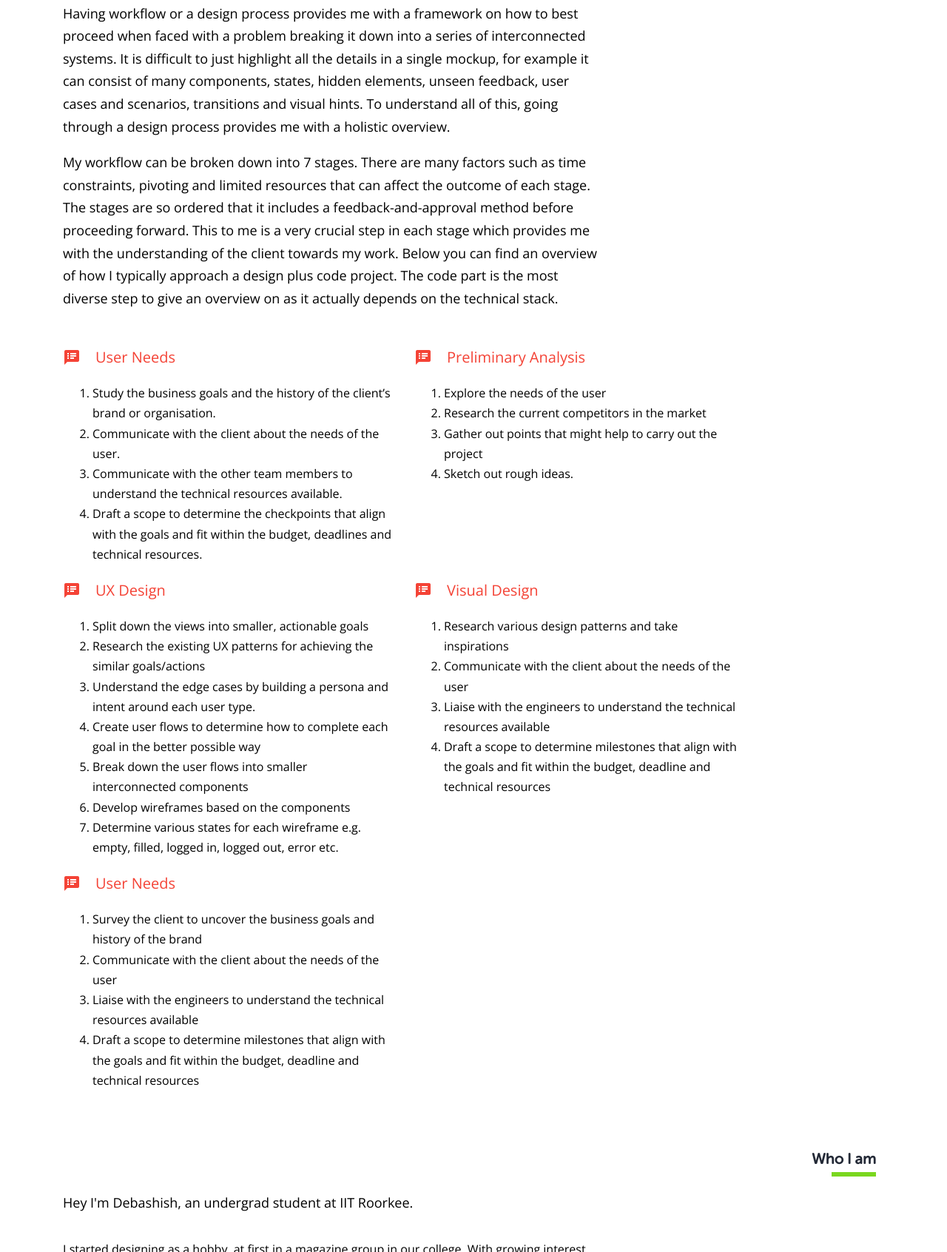
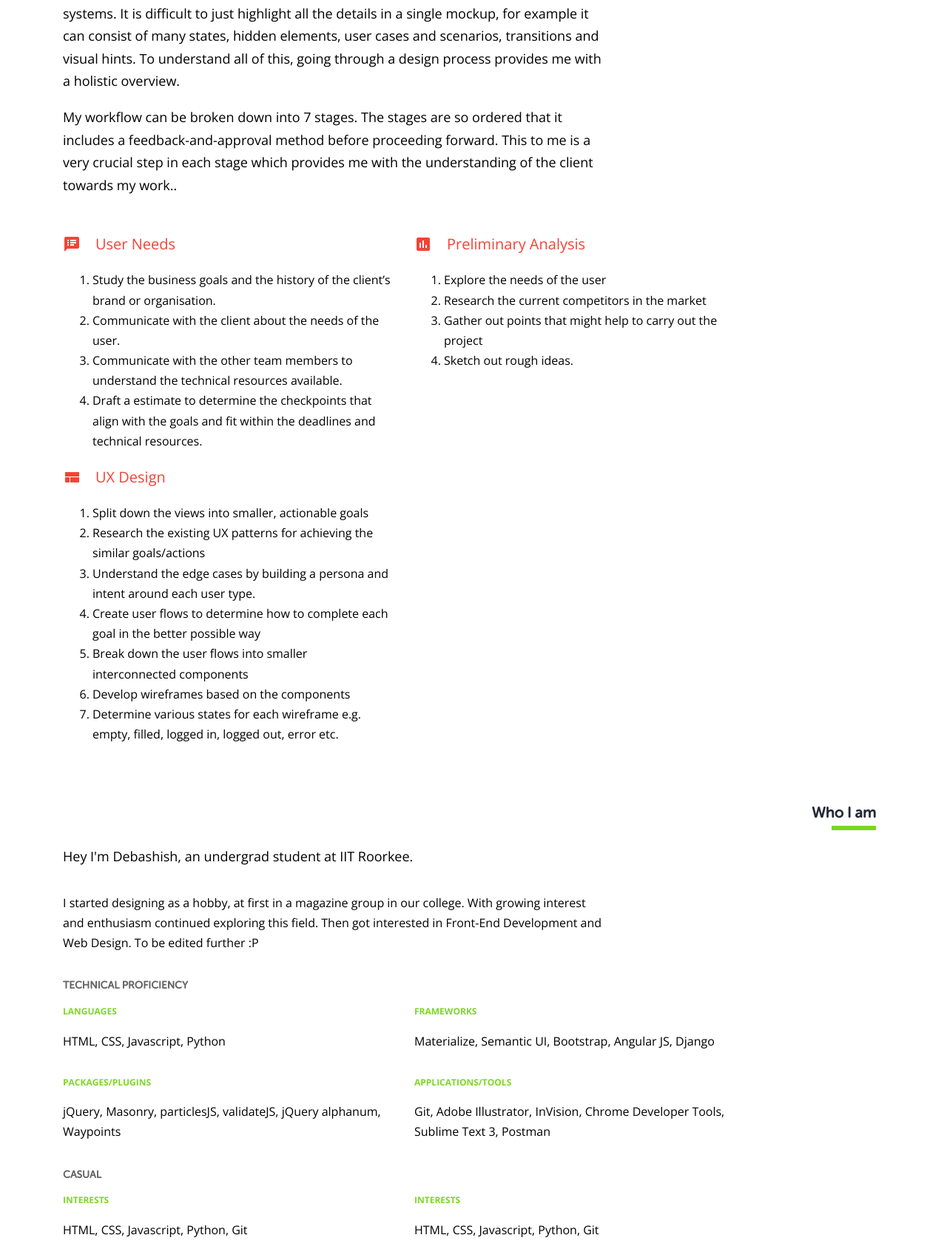
Before and after one commit to theindianotaku/portfolio-old, a plain HTML site: page index.html in a window 1280 px wide. Shown: the part 4042-5734 px from the top of the page at 74% size. Drawn offline with nearby package versions, Linux system fonts and the light colour scheme.

Commit message:
Updated workflow content

```diff
--- a/index.html
+++ b/index.html
@@ -295,7 +295,7 @@
 										<i class="material-icons float-right">arrow_forward</i>
 									</h3>
 									<div class="card-desc-panel" itemprop="text">
-										<p>As my first UX/UI assignment in IMG, I have designed an android app for Channel i Noticeboard following the Material Design Guidelines by Google.</p>
+										<p>A collection of my interests and miscellaneous projects taken up during my stay at IIT Roorkee.</p>
 									</div>
 								</div>
 							</a>
@@ -318,13 +318,10 @@
 			<div class="container">
 				<div class="row p-b-md">
 					<div class="col-xs-12 col-sm-8">
-						<p>Each project is unique so I follow an adaptive and iterative design process that suits the project’s requirement whether it be lean, agile or ordered. Each process varies depending upon the services required which includes web/mobile app design,
-							user experience design and frontend development. Good design and code takes time so depending on the requirements, I can either start with the design with a pencil and notebook or start designing straight in the browser.</p>
+						<p>Each project is unique so I follow an adaptive and iterative design process that suits the project’s requirement. Each process varies depending upon the services required which includes web/mobile app design, user experience design and frontend development.</p>
 						<p>Having workflow or a design process provides me with a framework on how to best proceed when faced with a problem breaking it down into a series of interconnected systems. It is difficult to just highlight all the details in a single mockup, for
-							example it can consist of many components, states, hidden elements, unseen feedback, user cases and scenarios, transitions and visual hints. To understand all of this, going through a design process provides me with a holistic overview.</p>
-						<p>My workflow can be broken down into 7 stages. There are many factors such as time constraints, pivoting and limited resources that can affect the outcome of each stage. The stages are so ordered that it includes a feedback-and-approval method before
-							proceeding forward. This to me is a very crucial step in each stage which provides me with the understanding of the client towards my work. Below you can find an overview of how I typically approach a design plus code project. The code part is
-							the most diverse step to give an overview on as it actually depends on the technical stack.</p>
+							example it can consist of many states, hidden elements, user cases and scenarios, transitions and visual hints. To understand all of this, going through a design process provides me with a holistic overview.</p>
+						<p>My workflow can be broken down into 7 stages. The stages are so ordered that it includes a feedback-and-approval method before proceeding forward. This to me is a very crucial step in each stage which provides me with the understanding of the client towards my work..</p>
 					</div>
 				</div>
 				<div class="row">
@@ -339,7 +336,7 @@
 									<li>Study the business goals and the history of the client’s brand or organisation.</li>
 									<li>Communicate with the client about the needs of the user.</li>
 									<li>Communicate with the other team members to understand the technical resources available.</li>
-									<li>Draft a scope to determine the checkpoints that align with the goals and fit within the budget, deadlines and technical resources.</li>
+									<li>Draft a estimate to determine the checkpoints that align with the goals and fit within the deadlines and technical resources.</li>
 								</ol>
 							</div>
 						</div>
@@ -347,7 +344,7 @@
 					<div class="col-xs-12 col-sm-8 col-md-6 col-lg-5">
 						<div class="wrapper">
 							<div class="col-header full-width valign-wrapper red">
-								<i class="material-icons">speaker_notes</i>
+								<i class="material-icons">poll</i>
 								<span>Preliminary Analysis</span>
 							</div>
 							<div class="col-content">
@@ -363,7 +360,7 @@
 					<div class="col-xs-12 col-sm-8 col-md-6 col-lg-5">
 						<div class="wrapper">
 							<div class="col-header full-width valign-wrapper red">
-								<i class="material-icons">speaker_notes</i>
+								<i class="material-icons">view_compact</i>
 								<span>UX Design</span>
 							</div>
 							<div class="col-content">
@@ -375,38 +372,6 @@
 									<li>Break down the user flows into smaller interconnected components </li>
 									<li>Develop wireframes based on the components</li>
 									<li>Determine various states for each wireframe e.g. empty, filled, logged in, logged out, error etc.</li>
-								</ol>
-							</div>
-						</div>
-					</div>
-					<div class="col-xs-12 col-sm-8 col-md-6 col-lg-5">
-						<div class="wrapper">
-							<div class="col-header full-width valign-wrapper red">
-								<i class="material-icons">speaker_notes</i>
-								<span>Visual Design</span>
-							</div>
-							<div class="col-content">
-								<ol>
-									<li>Research various design patterns and take inspirations</li>
-									<li>Communicate with the client about the needs of the user</li>
-									<li>Liaise with the engineers to understand the technical resources available</li>
-									<li>Draft a scope to determine milestones that align with the goals and fit within the budget, deadline and technical resources</li>
-								</ol>
-							</div>
-						</div>
-					</div>
-					<div class="col-xs-12 col-sm-8 col-md-6 col-lg-5">
-						<div class="wrapper">
-							<div class="col-header full-width valign-wrapper red">
-								<i class="material-icons">speaker_notes</i>
-								<span>User Needs</span>
-							</div>
-							<div class="col-content">
-								<ol>
-									<li>Survey the client to uncover the business goals and history of the brand</li>
-									<li>Communicate with the client about the needs of the user</li>
-									<li>Liaise with the engineers to understand the technical resources available</li>
-									<li>Draft a scope to determine milestones that align with the goals and fit within the budget, deadline and technical resources</li>
 								</ol>
 							</div>
 						</div>
```
